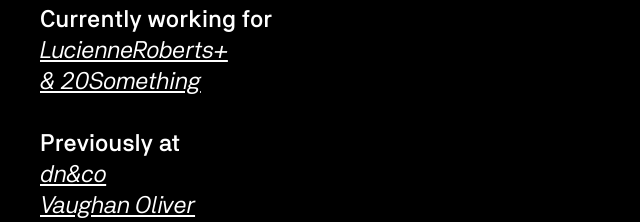
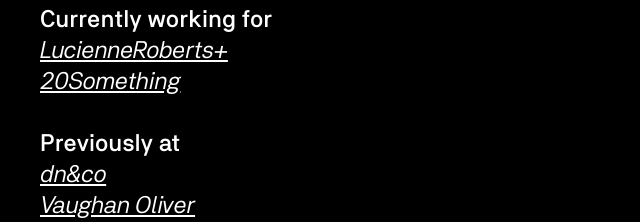
Before and after one commit to rorystiff/Portfolio, a plain HTML site: page index.html in a window 1280 px wide. Shown: the part 128-350 px from the top of the page, 0-640 px from the left. Drawn offline with Linux system fonts and the light colour scheme.

Commit message:
Update index.html

```diff
--- a/index.html
+++ b/index.html
@@ -34,7 +34,7 @@ if(typeof Muse == "undefined") window.Muse = {}; window.Muse.assets = {"required
    <div class="clearfix borderbox" id="page"><!-- column -->
     <div class="clearfix colelem" id="u97-34" data-sizePolicy="fluidWidth" data-pintopage="page_fixedLeft"><!-- content -->
      <p class="Website-Link-Style shared_content" id="u97-2" data-content-guid="u97-2_content">Rory Stiff</p>
-     <p class="Website-Link-Style shared_content" id="u97-11" data-content-guid="u97-11_content">Freelance Graphic Designer<br/><br/>Currently working for<a class="nonblock" href="http://luciennerobertsplus.com"><span id="u97-9"><br/>LucienneRoberts+</span></a> <a class="nonblock" href="https://20-something.com"><span id="u97-9"><br/>& 20Something</span></a></p>
+     <p class="Website-Link-Style shared_content" id="u97-11" data-content-guid="u97-11_content">Freelance Graphic Designer<br/><br/>Currently working for<a class="nonblock" href="http://luciennerobertsplus.com"><span id="u97-9"><br/>LucienneRoberts+</span></a> <a class="nonblock" href="https://20-something.com"><span id="u97-9"><br/>20Something</span></a></p>
      <p class="Website-Link-Style shared_content" id="u97-12" data-content-guid="u97-12_content">&nbsp;</p>
      <p class="Website-Link-Style shared_content" id="u97-14" data-content-guid="u97-14_content">Previously at</p>
      <p class="Website-Link-Style shared_content" id="u97-14" data-content-guid="u97-14_content"><a class="nonblock" href="https://dnco.com"><span id="u97-15">dn&co</span></a></p>
```
